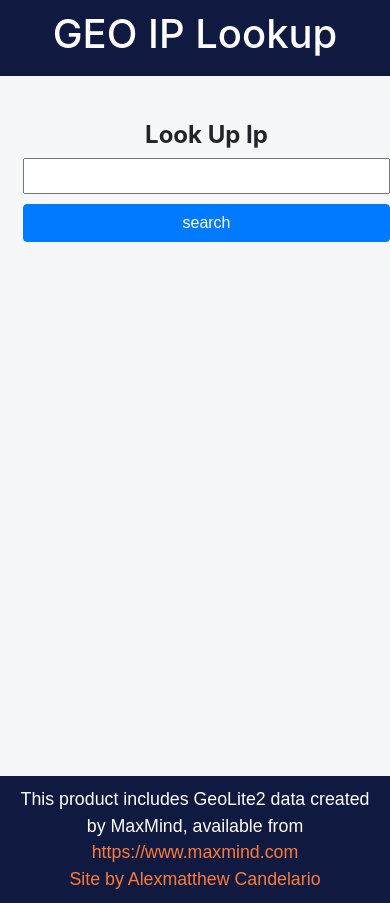
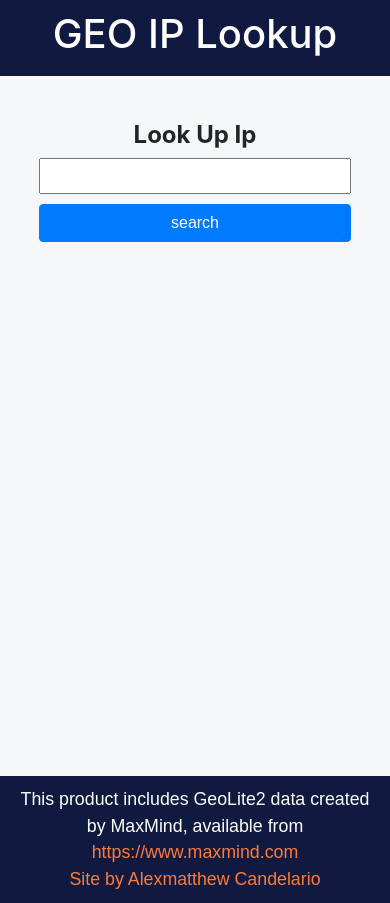
Before and after one commit to candtechsoftware/GeoLookUpByIpv4, a React (Create React App) app in the folder client/: page / in a window 390 px wide. Built offline with nearby package versions, Linux system fonts and the light colour scheme.

Commit message:
Update App.css

```diff
--- a/client/src/App.css
+++ b/client/src/App.css
@@ -105,6 +105,10 @@ li {
 	.search-ip-header {
 		visibility: hidden;
 	}
+	.ip-section {
+		margin: auto;
+		width: 80%;
+	}
 }
 
 .search-section {
```
